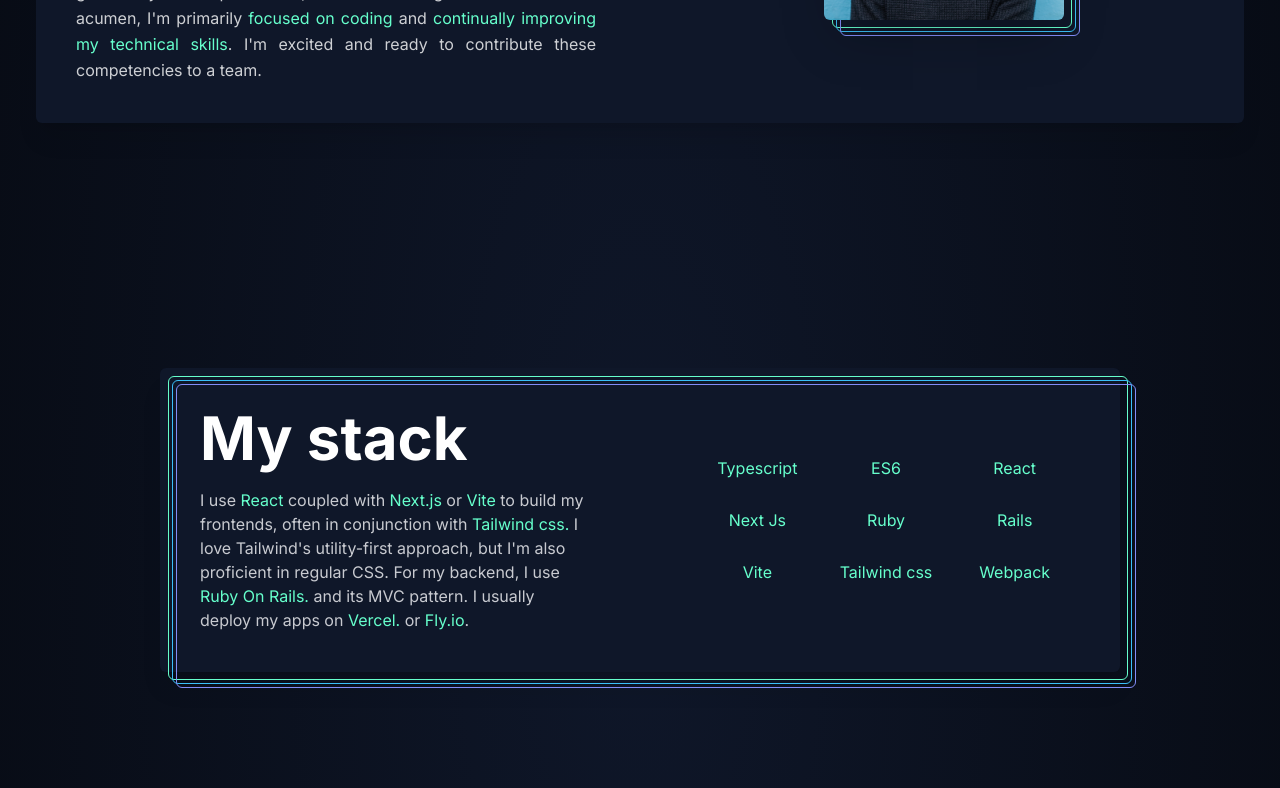
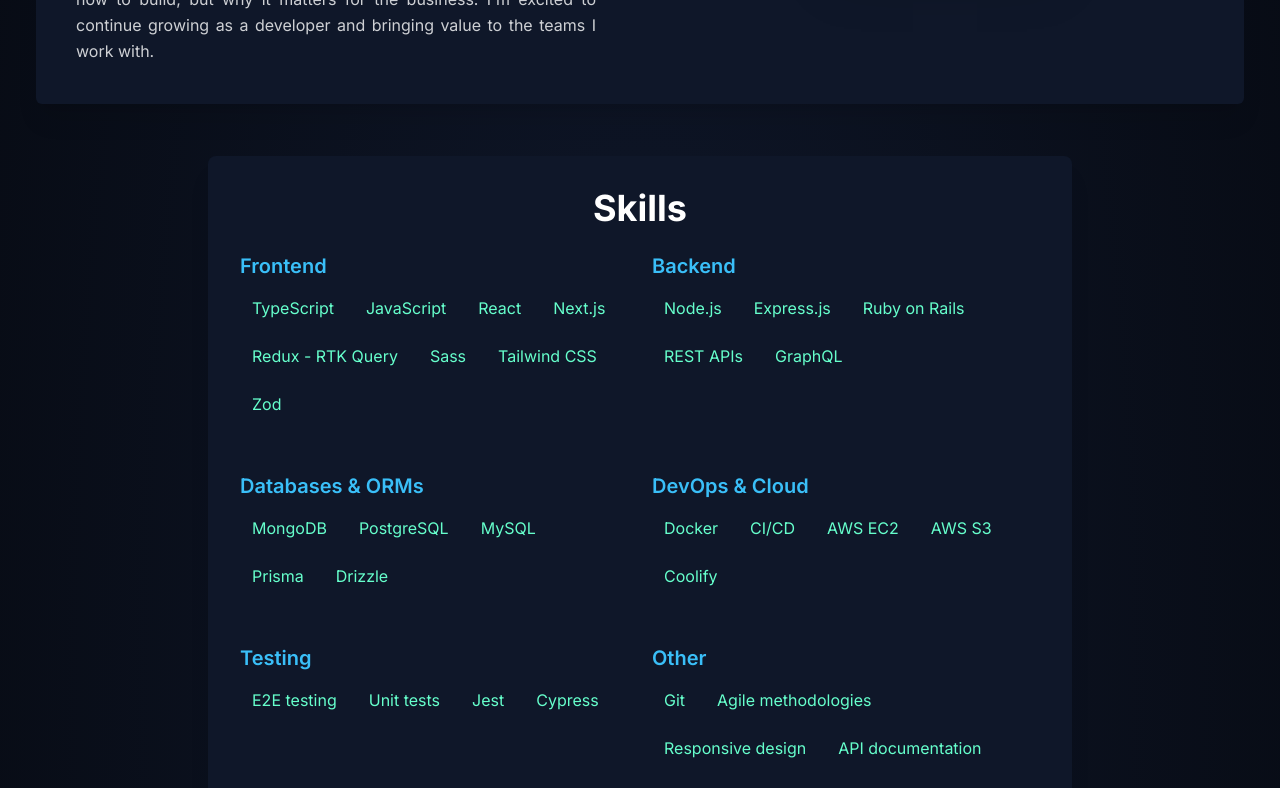
Before and after one commit to Marcoded/next-portfolio, a Next.js app: page / in a window 1280 px wide. Shown: the part 1220-2008 px from the top of the page. Built offline with nearby package versions, Linux system fonts and the light colour scheme; what prettier-plugin-tailwindcss would draw is missing.

Commit message:
editing skills section

```diff
--- a/src/app/components/Introduction.tsx
+++ b/src/app/components/Introduction.tsx
@@ -6,7 +6,7 @@
 export default function Introduction() {
   return (
     <motion.div
-      initial={{ opacity: 0, filter: "blur(10px)",  }}
+      initial={{ opacity: 0, filter: "blur(10px)" }}
       whileInView={{ opacity: 1, filter: "blur(0px)" }}
       transition={{ duration: 0.7 }}
     >
@@ -19,21 +19,19 @@
             A bit about me
           </h1>
           <p className="text-justify text-neutral-content leading-relaxed">
-            As a long-time tech enthusiast, I earned my master&apos;s degree in
-            Marketing and started my career in{" "}
-            <span className="text-accent">product management</span>. Realizing
-            the importance of understanding the technical aspects of developing
-            a SaaS, I embarked on my journey into web development about 2 years
-            ago. <br /> <br />
-            Along the way, I discovered a passion for building things, which
-            guided my career pivot. Now, with both coding skills and business
-            acumen, I&apos;m primarily{" "}
-            <span className="text-accent">focused on coding</span> and{" "}
-            <span className="text-accent">
-              continually improving my technical skills
-            </span>
-            . I&apos;m excited and ready to contribute these competencies to a
-            team.
+            I started my career in{" "}
+            <span className="text-accent">product management</span> after
+            earning my master&apos;s degree in Marketing. Wanting to dive deeper
+            into the technical side, I completed a coding bootcamp and
+            transitioned into full-stack development. <br /> <br />
+            Over the past year, I&apos;ve been working as a full-stack
+            developer, primarly a building B2B application for a company in the
+            energy sector. <br /> <br />
+            With my background in both business and development, I&apos;m able
+            to approach problems from multiple angles, understanding not just
+            how to build, but why it matters for the business. I&apos;m excited
+            to continue growing as a developer and bringing value to the teams I
+            work with.
           </p>
         </div>
         <div className="relative group pb-5 md:pb-0">
@@ -46,20 +44,20 @@
           />
 
           <motion.div
-            initial={{ opacity: 0, filter: "blur(20px)", x: 150 }}
-            whileInView={{ opacity: 1, filter: "blur(0px)", x: 0 }}
+            initial={{ opacity: 0, filter: "blur(20px)", y: 150 }}
+            whileInView={{ opacity: 1, filter: "blur(0px)", y: 0 }}
             transition={{ duration: 0.7 }}
             className=" absolute  rounded-md h-48 md:h-52 lg:h-60 aspect-square border  border-accent -z-10 group-hover:rotate-3  transition-all duration-200 ease-in-out  top-2 left-2 group-hover:top-3 group-hover:left-3"
           ></motion.div>
           <motion.div
-            initial={{ opacity: 0, filter: "blur(20px)", x: 180 }}
-            whileInView={{ opacity: 1, filter: "blur(0px)", x: 0 }}
+            initial={{ opacity: 0, filter: "blur(20px)", y: 180 }}
+            whileInView={{ opacity: 1, filter: "blur(0px)", y: 0 }}
             transition={{ duration: 0.8 }}
             className=" absolute rounded-md h-48 md:h-52 lg:h-60 aspect-square border border-primary -z-10 group-hover:rotate-2  transition-all duration-250 ease-in-out  top-3 left-3 group-hover:top-5 group-hover:left-5"
           ></motion.div>
           <motion.div
-            initial={{ opacity: 0, filter: "blur(20px)", x: 210 }}
-            whileInView={{ opacity: 1, filter: "blur(0px)", x: 0 }}
+            initial={{ opacity: 0, filter: "blur(20px)", y: 210 }}
+            whileInView={{ opacity: 1, filter: "blur(0px)", y: 0 }}
             transition={{ duration: 0.9 }}
             className="absolute rounded-md h-48 md:h-52 lg:h-60 aspect-square border border-secondary -z-10 group-hover:rotate-3  transition-all duration-250 ease-in-out  top-4 left-4 group-hover:top-7 group-hover:left-7"
           ></motion.div>
--- a/src/app/components/MyStack.tsx
+++ /dev/null
@@ -1,133 +0,0 @@
-"use client";
-import React from "react";
-import { motion } from "framer-motion";
-
-export const createTechBadge = (name: string, index: number) => (
-  <div className=" relative hover:scale-105 ease-in-out group" key={index}>
-    <h1 className=" rounded-md text-center text-accent  py-2 px-3  transition group-hover:bg-slate-800/50  group-hover:shadow-[inset_0_1px_0_0_rgba(148,163,184,0.1)] group-hover:drop-shadow-lg motion-reduce:transition-none">
-      {name}
-    </h1>
-  </div>
-);
-
-export const compileBadges = (array:string[]) =>
-array.map((tech, index) => createTechBadge(tech, index));
-
-export default function MyStack() {
-  const myStack = [
-    "Typescript",
-    "ES6",
-    "React",
-    "Next Js",
-    "Ruby",
-    "Rails",
-    "Vite",
-    "Tailwind css",
-    "Webpack",
-  ];
-
-
-
-
-
-  return (
-
-      <motion.div
-        className="grid grid-cols-1 max-w-[60rem] md:grid-cols-2 container mx-5 mt-0 md:mt-10  gap-8 lg:gap-16 place-items-center bg-base-100  p-5 rounded-md shadow-xl hover:shadow-2xl transition-shadow duration-100 ease-in-out"
-        style={{ backdropFilter: "blur(40px)" }}
-        initial={{ opacity: 0, filter: "blur(10px)", }}
-        whileInView={{ opacity: 1, filter: "blur(0px)",  }}
-        transition={{ duration: 0.7 }}
-
-      >
-         <motion.div
-            initial={{ opacity: 0, filter: "blur(20px)", x: -150 }}
-            whileInView={{ opacity: 1, filter: "blur(0px)", x: 0 }}
-            transition={{ duration: 0.7 }}
-            className=" absolute  rounded-md  w-full h-full border  border-accent -z-10 group-hover:rotate-3  transition-all duration-200 ease-in-out  top-2 left-2 group-hover:top-3 group-hover:left-3"
-          ></motion.div>
-          <motion.div
-            initial={{ opacity: 0, filter: "blur(20px)", x: -180 }}
-            whileInView={{ opacity: 1, filter: "blur(0px)", x: 0 }}
-            transition={{ duration: 0.8 }}
-            className=" absolute rounded-md  w-full h-full border border-primary -z-10 group-hover:rotate-2  transition-all duration-250 ease-in-out  top-3 left-3 group-hover:top-5 group-hover:left-5"
-          ></motion.div>
-          <motion.div
-            initial={{ opacity: 0, filter: "blur(20px)", x: -210 }}
-            whileInView={{ opacity: 1, filter: "blur(0px)", x: 0 }}
-            transition={{ duration: 0.9 }}
-            className="absolute rounded-md  w-full h-full border border-secondary -z-10 group-hover:rotate-3  transition-all duration-250 ease-in-out  top-4 left-4 group-hover:top-7 group-hover:left-7"
-          ></motion.div>
-        <div className="grid grid-cols-3 gap-3 order-2 ">{compileBadges(myStack)}</div>
-        <div className="max-w-[30rem] px-5  p-5 order-1  ">
-          <h1 className=" text-3xl font-bold text-white md:text-6xl mb-5">My stack</h1>
-          <p>
-            I use  <a
-              href="https://react.dev/"
-              target="_blank"
-              rel="noreferrer"
-              className="text-accent"
-            >
-              React
-            </a>{" "} coupled with{" "}
-            <a
-              href="https://nextjs.org/"
-              target="_blank"
-              rel="noreferrer"
-              className="text-accent"
-            >
-              Next.js
-            </a>{" "}
-            or{" "}
-            <a
-              href="https://vitejs.dev/"
-              target="_blank"
-              rel="noreferrer"
-              className="text-accent"
-            >
-              Vite{" "}
-            </a>
-            to build my frontends, often in conjunction with{" "}
-            <a
-              href="https://tailwindcss.com/"
-              target="_blank"
-              rel="noreferrer"
-              className="text-accent"
-            >
-              Tailwind css.{" "}
-            </a>
-            I love Tailwind&apos;s utility-first approach, but I&apos;m also
-            proficient in regular CSS. For my backend, I use{" "}
-            <a
-              href="https://rubyonrails.org/"
-              target="_blank"
-              rel="noreferrer"
-              className="text-accent"
-            >
-              Ruby On Rails.{" "}
-            </a>{" "}
-            and its MVC pattern. I usually deploy my apps on       <a
-              href="https://vercel.com/"
-              target="_blank"
-              rel="noreferrer"
-              className="text-accent"
-            >
-              Vercel.{" "}
-            </a>{" "} or{" "}
-            <a
-              href="https://fly.io/"
-              target="_blank"
-              rel="noreferrer"
-              className="text-accent"
-            >
-              Fly.io
-            </a>
-            .
-          </p>
-        </div>
-
-      </motion.div>
-
-
-  );
-}
--- a/src/app/components/Notification.tsx
+++ b/src/app/components/Notification.tsx
@@ -2,7 +2,7 @@
 
 export default function Notification(props: { message: string }) {
   return (
-    <div className="    alert alert-success">
+    <div className="alert p-3 alert-success">
       <svg
         xmlns="http://www.w3.org/2000/svg"
         className="stroke-current shrink-0 h-6 w-6"
--- a/src/app/components/Project.tsx
+++ b/src/app/components/Project.tsx
@@ -7,7 +7,7 @@
 
 import Chevron from "..//..//..//public/chevron.svg";
 import Arrow from "..//..//..//public/arrow.svg";
-import { createTechBadge, compileBadges } from "./MyStack";
+import { createTechBadge, compileBadges } from "./Skills";
 import Link from "next/link";
 import { motion } from "framer-motion";
 
--- /dev/null
+++ b/src/app/components/Skills.tsx
@@ -0,0 +1,108 @@
+"use client";
+
+import { motion } from "framer-motion";
+import React from "react";
+
+export const createTechBadge = (name: string, index: number) => (
+  <motion.div
+    className="relative hover:scale-105 ease-in-out group"
+    key={index}
+    whileHover={{ scale: 1.05 }}
+    whileTap={{ scale: 0.95 }}
+  >
+    <h1 className="rounded-md text-center text-accent py-2 px-3 transition group-hover:bg-slate-800/50 group-hover:shadow-[inset_0_1px_0_0_rgba(148,163,184,0.1)] group-hover:drop-shadow-lg motion-reduce:transition-none">
+      {name}
+    </h1>
+  </motion.div>
+);
+
+export const compileBadges = (array: string[]) =>
+  array.map((tech, index) => createTechBadge(tech, index));
+
+interface SkillCategory {
+  name: string;
+  skills: string[];
+}
+
+const skillCategories: SkillCategory[] = [
+  {
+    name: "Frontend",
+    skills: [
+      "TypeScript",
+      "JavaScript",
+      "React",
+      "Next.js",
+      "Redux - RTK Query",
+      "Sass",
+      "Tailwind CSS",
+      "Zod",
+    ],
+  },
+  {
+    name: "Backend",
+    skills: ["Node.js", "Express.js", "Ruby on Rails", "REST APIs", "GraphQL"],
+  },
+  {
+    name: "Databases & ORMs",
+    skills: ["MongoDB", "PostgreSQL", "MySQL", "Prisma", "Drizzle"],
+  },
+  {
+    name: "DevOps & Cloud",
+    skills: ["Docker", "CI/CD", "AWS EC2", "AWS S3", "Coolify"],
+  },
+  {
+    name: "Testing",
+    skills: ["E2E testing", "Unit tests", "Jest", "Cypress"],
+  },
+  {
+    name: "Other",
+    skills: [
+      "Git",
+      "Agile methodologies",
+      "Responsive design",
+      "API documentation",
+      "Security best practices",
+      "OAuth and JWT authentication",
+      "Payment gateways integration",
+    ],
+  },
+];
+
+const SkillCategory: React.FC<SkillCategory> = ({ name, skills }) => (
+  <div className="mb-6">
+    <h3 className="text-xl font-semibold text-primary mb-2">{name}</h3>
+    <div className="flex flex-wrap gap-2">{compileBadges(skills)}</div>
+  </div>
+);
+
+export default function Skills() {
+  return (
+    <motion.div
+      className="container mx-auto z-10 px-4 py-8 max-w-4xl"
+      initial={{ opacity: 0, filter: "blur(10px)" }}
+      whileInView={{ opacity: 1, filter: "blur(0px)" }}
+      transition={{ duration: 0.7 }}
+    >
+      <motion.div
+        className="relative bg-base-100 rounded-lg shadow-xl overflow-hidden group"
+        whileHover={{ scale: 1.02 }}
+        transition={{ duration: 0.3 }}
+      >
+        <div className="relative z-10 p-6 md:p-8">
+          <h2 className="text-3xl md:text-4xl font-bold text-white mb-6 text-center">
+            Skills
+          </h2>
+          <div className="grid grid-cols-1 md:grid-cols-2 gap-6">
+            {skillCategories.map((category, index) => (
+              <SkillCategory
+                key={index}
+                name={category.name}
+                skills={category.skills}
+              />
+            ))}
+          </div>
+        </div>
+      </motion.div>
+    </motion.div>
+  );
+}
--- a/src/app/page.tsx
+++ b/src/app/page.tsx
@@ -1,13 +1,12 @@
-import Image from "next/image";
+import Flamin from "..//..//public/flamminHotPreview.png";
+import Photogram from "..//..//public/photogramPreview.png";
+import QrPro from "..//..//public/qrProPreview.png";
+import Footer from "./components/Footer";
+import GetInTouch from "./components/GetinTouch";
 import Hero from "./components/Hero";
 import Introduction from "./components/Introduction";
-import MyStack from "./components/MyStack";
 import Project from "./components/Project";
-import Flamin from "..//..//public/flamminHotPreview.png";
-import Photogram from "..//..//public/photogramPreview.png";
-import GetInTouch from "./components/GetinTouch";
-import Footer from "./components/Footer";
-import QrPro from "..//..//public/qrProPreview.png";
+import Skills from "./components/Skills";
 
 export default function Home() {
   return (
@@ -16,11 +15,11 @@
         <section className="h-screen flex items-center justify-center">
           <Hero />
         </section>
-        <section className="h-[80vh] flex items-center justify-center">
+        <section className=" flex items-center justify-center">
           <Introduction />
         </section>
-        <section className="h-[70vh] flex items-center justify-center">
-          <MyStack />
+        <section className=" flex items-center mt-5 mb-5 justify-center">
+          <Skills />
         </section>
         <h1 className="font-bold text-transparent leading-relaxed  text-center mb-16 p-2 text-4xl md:text-6xl bg-clip-text bg-gradient-to-r from-accent to-primary ">
           Projects Highlights
```
Also changed, not shown: src/app/components/GetinTouch.tsx (+15 -14 lines), src/app/components/Hero.tsx (+4 -7 lines), 2 other files (tests, documents, lock files or other folders).
